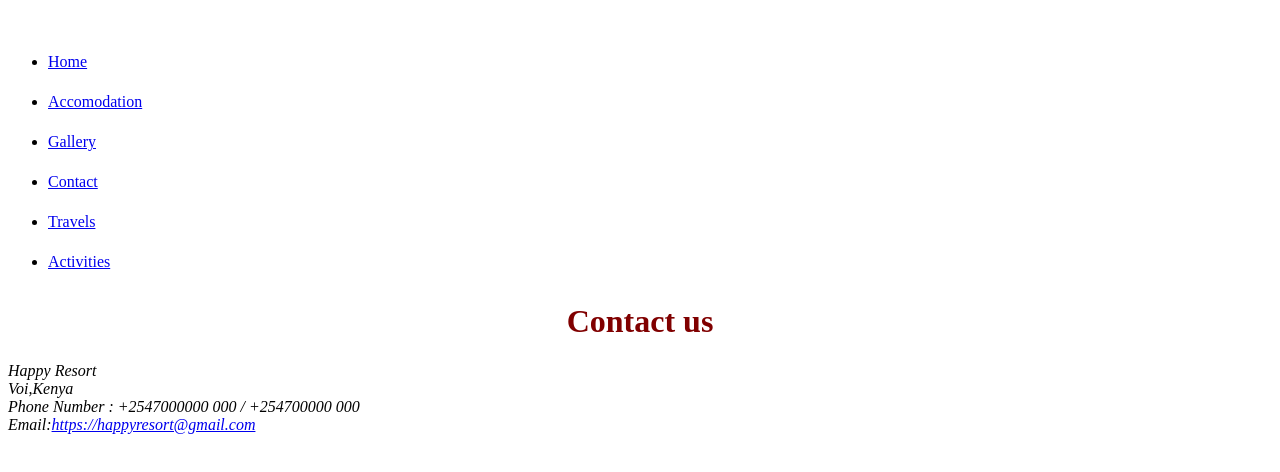
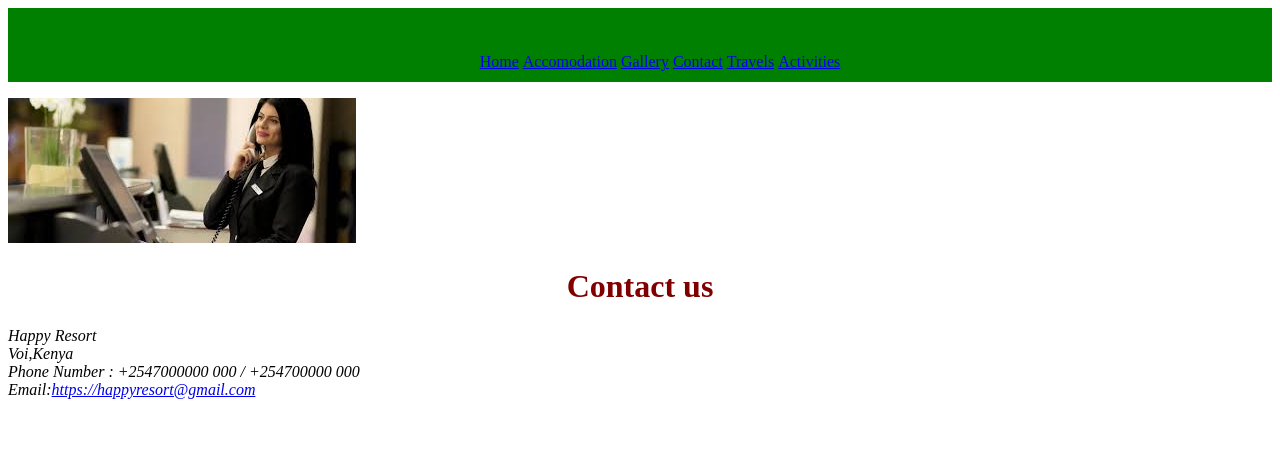
Before and after one commit to Eveline32/resort-website, a plain HTML site: page contact-us.html in a window 1280 px wide. Drawn offline with Linux system fonts and the light colour scheme.

Commit message:
Add photos to accomodation,contant, edit the css style

```diff
--- a/contact-us.html
+++ b/contact-us.html
@@ -18,6 +18,7 @@
         </ul>
       </nav>
     </header>
+    <img src="photos/q.jpg" alt="A photo of the reception area">
   <div class=".important">
     <h1>Contact us</h1>
     <address class="">Happy Resort</address>
--- a/css/styles.css
+++ b/css/styles.css
@@ -17,8 +17,9 @@ ul {
 .intro {
   font-style: italic;
 }
-.header{
-background-color: blue;
+header{
+background-color: green;
+text-align: center;
 }
 .Address{
   color: blue;
@@ -30,3 +31,6 @@ background-color: blue;
 .address{
   text-align: center;
 }
+li {
+  display: inline;
+}
```
Also changed, not shown: accomodation.html (+4 -0 lines), index.html (+1 -1 lines).
